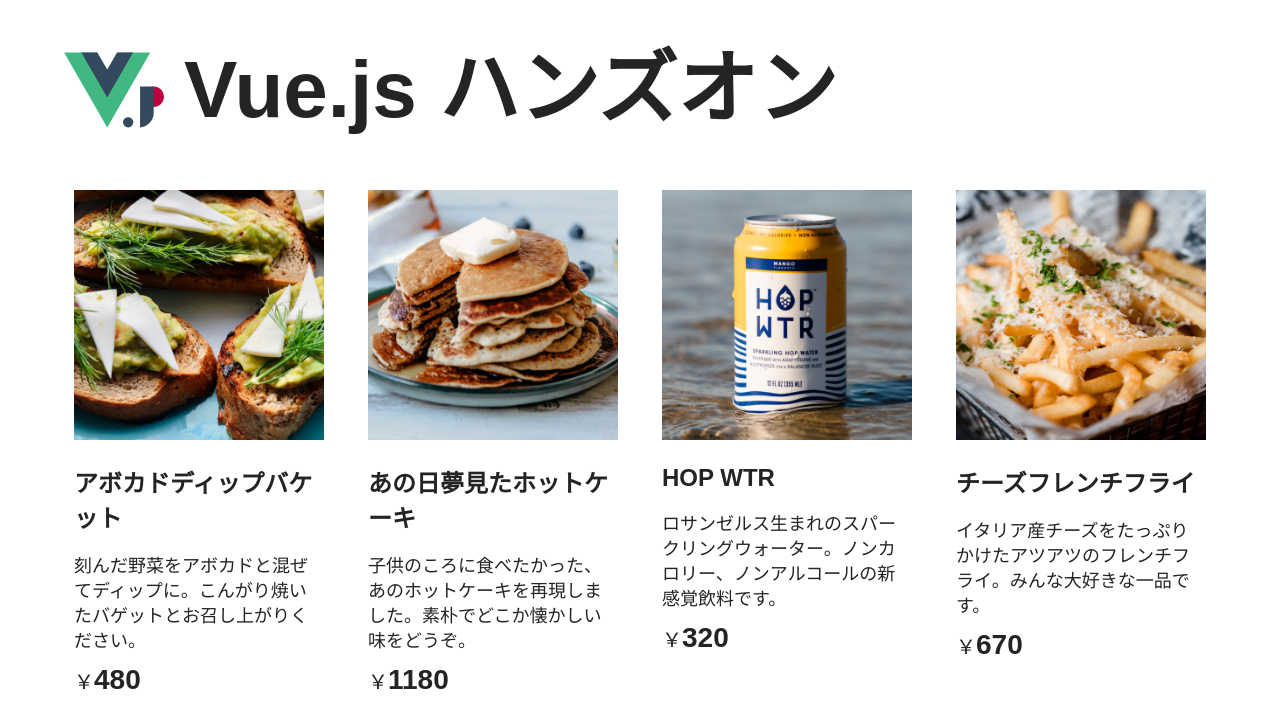
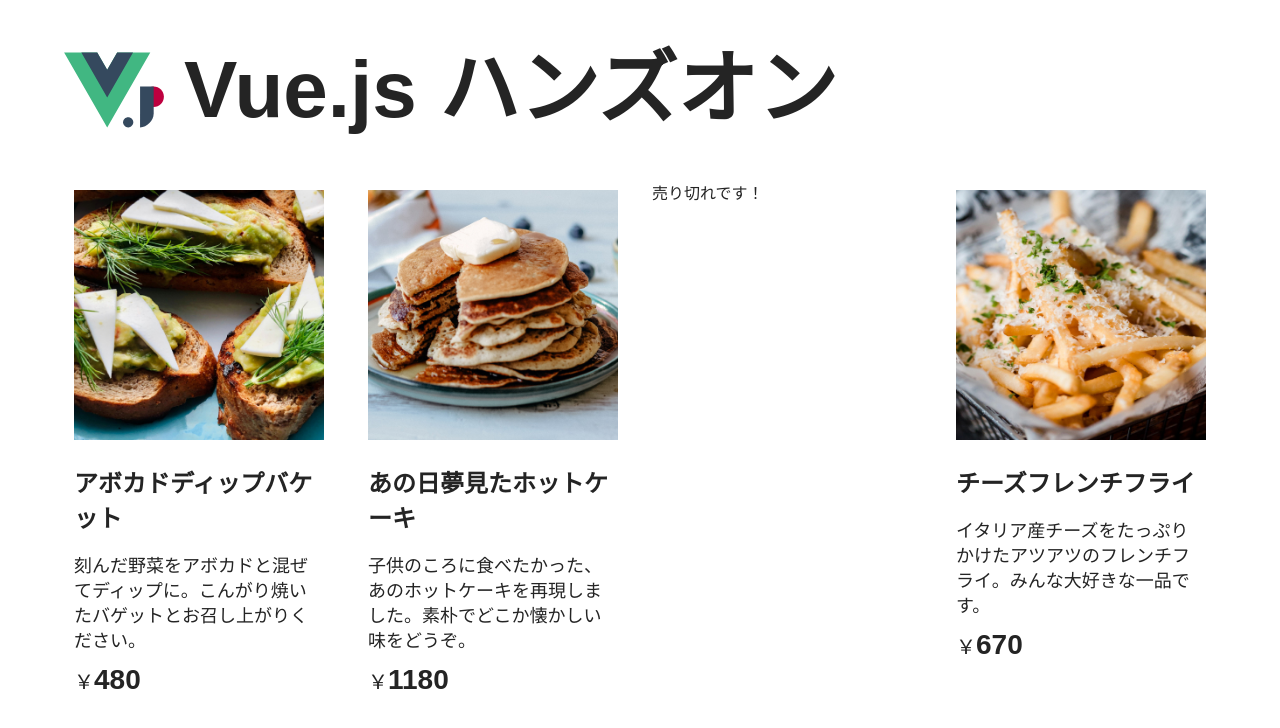
Before and after one commit to south-bluesound/vue3-lab, a Vue app: page / in a window 1280 px wide. Shown: the top 728 px of the page. Built offline with nearby package versions, Linux system fonts and the light colour scheme.

Commit message:
:sparkles: v-ifで表示・非表示を切り替える

```diff
--- a/src/App.vue
+++ b/src/App.vue
@@ -7,7 +7,8 @@
     description:
       '刻んだ野菜をアボカドと混ぜてディップに。こんがり焼いたバゲットとお召し上がりください。',
     price: 480,
-    image: '/images/item1.jpg'
+    image: '/images/item1.jpg',
+    soldOut: false
   },
   {
     id: 2,
@@ -15,7 +16,8 @@
     description:
       '子供のころに食べたかった、あのホットケーキを再現しました。素朴でどこか懐かしい味をどうぞ。',
     price: 1180,
-    image: '/images/item2.jpg'
+    image: '/images/item2.jpg',
+    soldOut: false
   },
   {
     id: 3,
@@ -23,7 +25,8 @@
     description:
       'ロサンゼルス生まれのスパークリングウォーター。ノンカロリー、ノンアルコールの新感覚飲料です。',
     price: 320,
-    image: '/images/item3.jpg'
+    image: '/images/item3.jpg',
+    soldOut: true
   },
   {
     id: 4,
@@ -31,7 +34,8 @@
     description:
       'イタリア産チーズをたっぷりかけたアツアツのフレンチフライ。みんな大好きな一品です。',
     price: 670,
-    image: '/images/item4.jpg'
+    image: '/images/item4.jpg',
+    soldOut: false
   }
 ])
 </script>
@@ -47,7 +51,7 @@
     <template
       v-for="item in items"
       :key="item.id">
-      <div class="item">
+      <div v-if="!item.soldOut" class="item">
         <div class="thumbnail">
           <img
             :src="item.image"
@@ -59,6 +63,7 @@
           <span>￥<span class="price">{{ item.price }}</span></span>
         </div>
       </div>
+      <div v-else>売り切れです！</div>
     </template>
   </main>
 </template>
```
